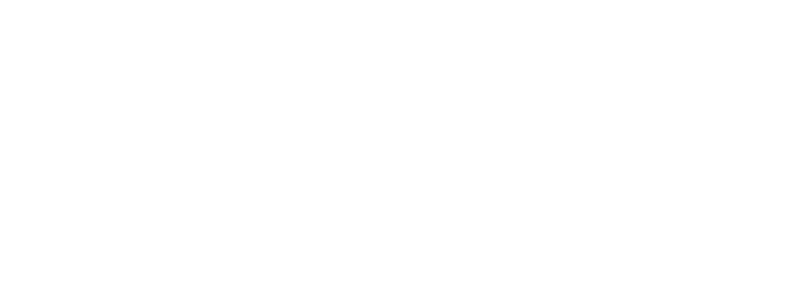
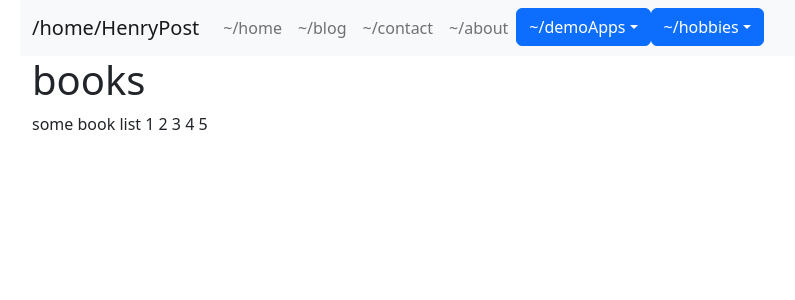
Before and after one commit to meltingscales/henrypost.net, a React (Create React App) app: page /hobbies/books in a window 1280 px wide. Before the commit this address had no page. Shown: the top 300 px of the page, without its empty margins (62-857 px from the left). Built offline with nearby package versions, Linux system fonts and the light colour scheme.

Commit message:
clean up readme and add hobbies

```diff
--- a/src/Config.ts
+++ b/src/Config.ts
@@ -2,4 +2,6 @@ export let OWNER_NAME = "Henry Post";
 export let OWNER_NAME_NO_SPACE = OWNER_NAME.replace(' ', '')
 export let OWNER_GH_USERNAME = 'henryfbp'
 
+export let SITE_CODE_URL='https://github.com/HenryFBP/personal-website-react'
+
 export * as Config from './Config';
--- a/src/Navigation.tsx
+++ b/src/Navigation.tsx
@@ -3,19 +3,21 @@ import {Link} from "react-router-dom";
 
 import {Container, Dropdown, Nav, Navbar} from "react-bootstrap";
 import {Config} from "./Config";
+import {TextFmtService} from "./service/TextFmtService";
 
 const NavigationItem = (props: any) => {
 
     var text;
-    if (props.customText) {
-        text = props.customText
+    if (props.customName) {
+        text = props.customName
     } else {
-        text = `~/${props.name}/`
+        text = TextFmtService.homeDirFmt(props.name)
     }
 
     return (
         <>
             <Link replace={true} to={props.href} className={"nav-link"}>
+                {/*We need className here for Bootstrap themes*/}
                 {text}
             </Link>
         </>
@@ -44,14 +46,27 @@ const Navigation = () =>
 
                             <NavigationItem href={"/about"}
                                             name={"about"}/>
+
                             <Dropdown>
                                 <Dropdown.Toggle id={'dropdown-basic'}>
-                                    ~/demoApps/
+                                    {TextFmtService.homeDirFmt('demoApps')}
                                 </Dropdown.Toggle>
                                 <Dropdown.Menu>
-                                    <NavigationItem href={"/demoApps/githubApp/"}
-                                                    name={"githubApp"}
-                                                    customName={'githubApp/'}/>
+                                    <NavigationItem
+                                        href={"/demoApps/githubApp/"}
+                                        customName={TextFmtService.dirFmt('githubApp')}/>
+                                </Dropdown.Menu>
+                            </Dropdown>
+
+                            <Dropdown>
+                                <Dropdown.Toggle>
+                                    {TextFmtService.homeDirFmt('hobbies')}
+                                </Dropdown.Toggle>
+                                <Dropdown.Menu>
+                                    <NavigationItem
+                                        href={'/hobbies/books/'}
+                                        customName={TextFmtService.dirFmt('books')}>
+                                    </NavigationItem>
                                 </Dropdown.Menu>
                             </Dropdown>
                         </Nav>
--- /dev/null
+++ b/src/Routing.tsx
@@ -0,0 +1,44 @@
+import {BrowserRouter, Route, Routes} from "react-router-dom";
+import Layout from "./Layout";
+import Home from "./pages/Home";
+import Blog from "./pages/Blog";
+import Contact from "./pages/Contact";
+import About from "./pages/About";
+import GithubApp from "./pages/demoApps/GithubApp";
+import Books from "./pages/hobbies/Books";
+import React from "react";
+
+function NoPage() {
+    return <div>nopage!</div>;
+}
+
+export default function Routing() {
+    return <BrowserRouter>
+        <Routes>
+            <Route path={"/"}
+                   element={<Layout/>}> {/* TODO why is this needed? */}
+
+                <Route index
+                       element={<Home/>}/>
+
+                <Route path={"blog"}
+                       element={<Blog/>}/>
+
+                <Route path={"contact"}
+                       element={<Contact/>}/>
+
+                <Route path={"about"}
+                       element={<About/>}/>
+
+                <Route path={"demoApps/githubApp"}
+                       element={<GithubApp/>}/>
+
+                <Route path={"hobbies/books"}
+                       element={<Books/>}/>
+
+                <Route
+                    element={<NoPage/>}/>
+            </Route>
+        </Routes>
+    </BrowserRouter>;
+}
--- a/src/index.tsx
+++ b/src/index.tsx
@@ -1,39 +1,12 @@
 import React from 'react';
 import ReactDOM from 'react-dom/client';
-import {BrowserRouter, Route, Routes} from "react-router-dom";
-import Layout from "./Layout";
-import Home from "./pages/Home";
-import Blog from "./pages/Blog";
-import Contact from "./pages/Contact";
-import GithubApp from "./pages/GithubApp";
 import {OWNER_NAME} from "./Config";
-import About from "./pages/About";
+import Routing from "./Routing";
 
-function NoPage() {
-    return <div>nopage!</div>;
-}
 
 export default function App() {
     return <>
-        <BrowserRouter>
-            <Routes>
-                <Route path={"/"}
-                       element={<Layout/>}>
-                    <Route index
-                           element={<Home/>}/>
-                    <Route path={"blog"}
-                           element={<Blog/>}/>
-                    <Route path={"contact"}
-                           element={<Contact/>}/>
-                    <Route path={"about"}
-                           element={<About/>}/>
-                    <Route path={"demoApps/githubApp"}
-                           element={<GithubApp/>}/>
-                    <Route
-                        element={<NoPage/>}/>
-                </Route>
-            </Routes>
-        </BrowserRouter>
+        <Routing/>
     </>
 }
 
--- a/src/pages/About.tsx
+++ b/src/pages/About.tsx
@@ -1,5 +1,6 @@
 import React from 'react';
 import {Container} from "react-bootstrap";
+import {Config} from "../Config";
 
 function About() {
     return <>
@@ -7,8 +8,8 @@ function About() {
         <Container>
             <p>
                 Made with ReactJS.
-                </p>
-            <a href={'https://github.com/HenryFBP/examples/tree/master/react/personal-website-demo'}>
+            </p>
+            <a href={Config.SITE_CODE_URL}>
                 See this link for project files.</a>
         </Container>
     </>;
--- a/src/pages/Blog.tsx
+++ b/src/pages/Blog.tsx
@@ -1,11 +1,8 @@
-import {Container} from "react-bootstrap";
-
-
-
 const Blog = () => {
 
     return <>
         <h1>blog</h1>
+        <div>dear diary, today I went on a walk and had some coffee. it was really nice. I saw a slug</div>
     </>;
 }
 
--- a/src/pages/GithubApp.tsx
+++ b/src/pages/demoApps/GithubApp.tsx
@@ -1,7 +1,7 @@
 import {Container} from "react-bootstrap";
-import GithubHealthAlert from "../component/GithubHealthAlert";
-import GithubProfileApplet from "../component/GithubProfileApplet";
-import {OWNER_GH_USERNAME} from "../Config";
+import GithubHealthAlert from "../../component/GithubHealthAlert";
+import GithubProfileApplet from "../../component/GithubProfileApplet";
+import {OWNER_GH_USERNAME} from "../../Config";
 
 function GithubBlogFiles() {
     return <>
--- /dev/null
+++ b/src/pages/hobbies/Books.tsx
@@ -0,0 +1,14 @@
+const Books = () => {
+
+    return <>
+        <h1>books</h1>
+        <div>some book list
+        1
+        2
+        3
+        4
+        5</div>
+    </>;
+}
+
+export default Books
--- a/src/service/TextFmtService.ts
+++ b/src/service/TextFmtService.ts
@@ -1,3 +1,9 @@
+export function homeDirFmt(text: string): string {
+    return `~/${text}`
+}
 
+export function  dirFmt(text:string):string{
+    return `/${text}`
+}
 
 export * as TextFmtService from './TextFmtService';
```
Also changed, not shown: 1 other file (tests, documents, lock files or other folders).
